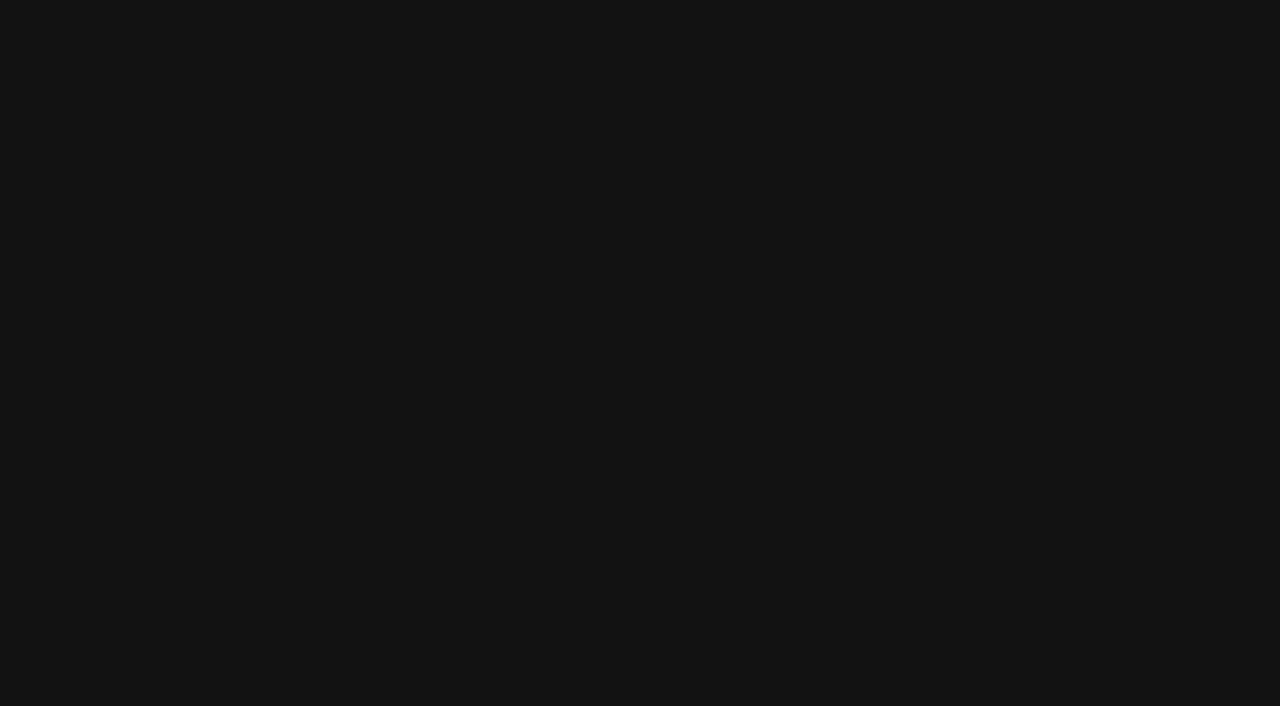
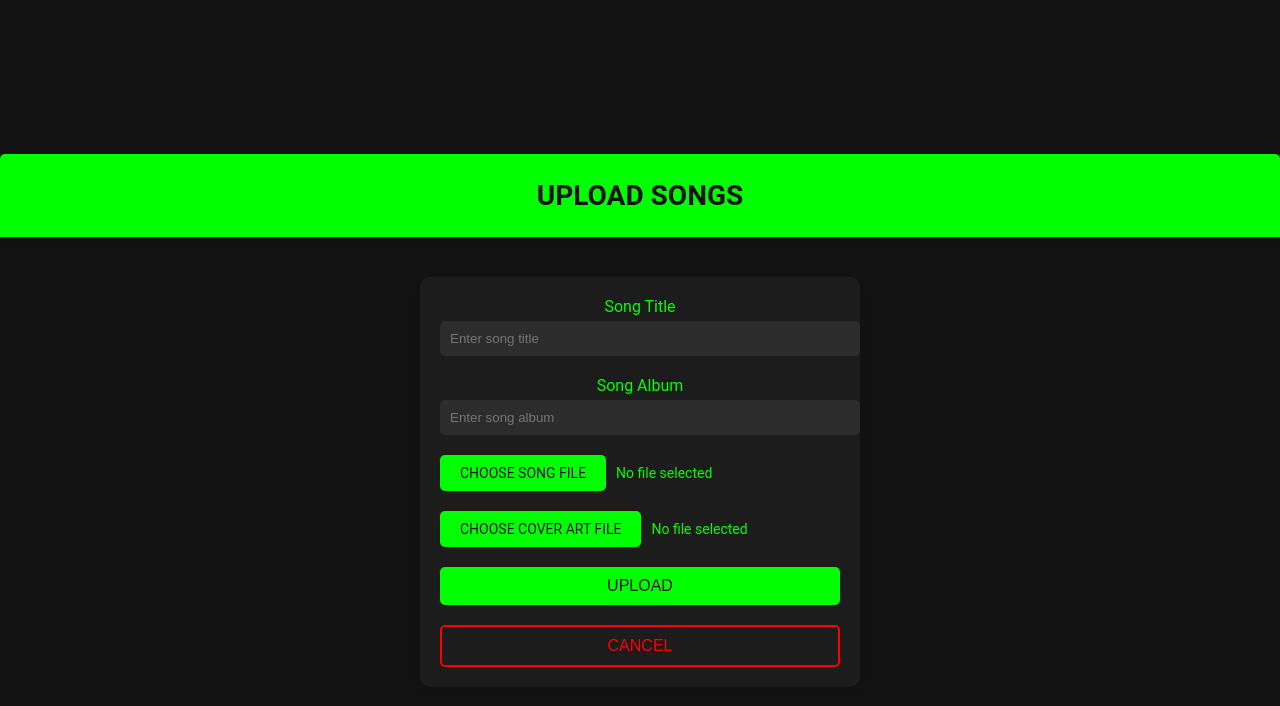
Before and after one commit to SealedXi/GreenBusMusicApp, a React (Create React App) app in the folder green-bus-music-frontend/: page /upload-songs in a window 1280 px wide. Before the commit this address had no page. Shown: the top 706 px of the page. Built offline with nearby package versions, Linux system fonts and the light colour scheme.

Commit message:
Upload Songs Page First Commit

```diff
--- a/green-bus-music-frontend/src/App.js
+++ b/green-bus-music-frontend/src/App.js
@@ -21,6 +21,30 @@
 
 // export default App;
 
+// import React from 'react';
+// import { BrowserRouter as Router, Route, Routes } from 'react-router-dom';
+// import './App.css';
+// import MenuPage from './components/MenuPage';
+// import LoginPage from './components/LoginPage';
+// import RegisterPage from './components/RegisterPage';
+// import UserProfile from './components/UserProfile';
+
+// function App() {
+//   return (
+//     <Router>
+//       <div className="App">
+//         <Routes>
+//           <Route path="/" element={<MenuPage />} />
+//           <Route path="/login" element={<LoginPage />} />
+//           <Route path="/register" element={<RegisterPage />} />
+//           <Route path="/profile" element={<UserProfile />} />
+//         </Routes>
+//       </div>
+//     </Router>
+//   );
+// }
+
+// export default App;
 import React from 'react';
 import { BrowserRouter as Router, Route, Routes } from 'react-router-dom';
 import './App.css';
@@ -28,6 +52,7 @@ import MenuPage from './components/MenuPage';
 import LoginPage from './components/LoginPage';
 import RegisterPage from './components/RegisterPage';
 import UserProfile from './components/UserProfile';
+import UploadSongs from './components/UploadSongs'; // Import the new component
 
 function App() {
   return (
@@ -38,6 +63,7 @@ function App() {
           <Route path="/login" element={<LoginPage />} />
           <Route path="/register" element={<RegisterPage />} />
           <Route path="/profile" element={<UserProfile />} />
+          <Route path="/upload-songs" element={<UploadSongs />} /> {/* Add the new route */}
         </Routes>
       </div>
     </Router>
--- /dev/null
+++ b/green-bus-music-frontend/src/components/UploadSongs.css
@@ -0,0 +1,133 @@
+/* Universal Styles */
+body {
+    font-family: 'Roboto', sans-serif; /* Use a modern font family */
+    margin: 0;
+    padding: 0;
+    background-color: #121212; /* Dark background for a modern look */
+    color: #00ff00; /* Green text color to match the theme */
+  }
+
+  .upload-songs-page {
+    display: flex;
+    flex-direction: column;
+    align-items: center;
+    justify-content: center;
+    min-height: 100vh;
+    padding: 20px;
+    text-align: center;
+  }
+
+  .header-banner {
+    background-color: #00ff00;
+    color: #121212;
+    width: 100%;
+    padding: 15px 20px;
+    text-transform: uppercase;
+    font-size: 18px;
+    box-shadow: 0 4px 6px rgba(0, 0, 0, 0.1);
+    border-radius: 5px 5px 0 0;
+    display: flex;
+    align-items: center;
+    justify-content: center;
+  }
+
+  .logo {
+    width: 50px; /* Adjust size as needed */
+    margin-right: 10px;
+  }
+
+  .upload-form {
+    background-color: #1c1c1c;
+    padding: 20px;
+    border-radius: 10px;
+    width: 100%;
+    max-width: 400px;
+    box-shadow: 0 4px 6px rgba(0, 0, 0, 0.1);
+  }
+
+  .input-group {
+    margin-bottom: 20px;
+  }
+
+  .input-group label {
+    display: block;
+    margin-bottom: 5px;
+    font-size: 16px;
+  }
+
+  .input-group input {
+    width: 100%;
+    padding: 10px;
+    border: none;
+    border-radius: 5px;
+    background-color: #2c2c2c;
+    color: #00ff00;
+  }
+
+  .file-group {
+    display: flex;
+    align-items: center;
+    margin-bottom: 20px;
+  }
+
+  .file-label {
+    background-color: #00ff00;
+    color: #121212;
+    border: none;
+    padding: 10px 20px;
+    font-size: 14px;
+    cursor: pointer;
+    text-transform: uppercase;
+    border-radius: 5px;
+    transition: background-color 0.3s ease;
+  }
+
+  .file-label input {
+    display: none;
+  }
+
+  .file-label:hover {
+    background-color: #00cc00;
+  }
+
+  .file-name {
+    margin-left: 10px;
+    font-size: 14px;
+  }
+
+  .upload-button {
+    background-color: #00ff00;
+    color: #121212;
+    border: none;
+    padding: 10px 20px;
+    font-size: 16px;
+    cursor: pointer;
+    text-transform: uppercase;
+    border-radius: 5px;
+    transition: background-color 0.3s ease;
+    width: 100%;
+    margin-bottom: 10px; /* Add margin to separate from cancel button */
+  }
+
+  .upload-button:hover {
+    background-color: #00cc00;
+  }
+
+  .cancel-button {
+    background-color: transparent;
+    color: #ff0000;
+    border: 2px solid #ff0000;
+    padding: 10px 20px;
+    font-size: 16px;
+    cursor: pointer;
+    text-transform: uppercase;
+    border-radius: 5px;
+    transition: background-color 0.3s ease, color 0.3s ease;
+    width: 100%;
+    margin-top: 10px;
+  }
+
+  .cancel-button:hover {
+    background-color: #ff0000;
+    color: #ffffff;
+  }
--- /dev/null
+++ b/green-bus-music-frontend/src/components/UploadSongs.js
@@ -0,0 +1,63 @@
+import React, { useState } from 'react';
+import { useNavigate } from 'react-router-dom';
+import './UploadSongs.css'; // Import the CSS file
+import logo from '../assets/logo.png';
+
+const UploadSongs = () => {
+  const navigate = useNavigate();
+  const [songFile, setSongFile] = useState(null);
+  const [coverArtFile, setCoverArtFile] = useState(null);
+
+  const handleSongFileChange = (event) => {
+    setSongFile(event.target.files[0]);
+  };
+
+  const handleCoverArtFileChange = (event) => {
+    setCoverArtFile(event.target.files[0]);
+  };
+
+  const handleUpload = () => {
+    // Handle the file upload
+    console.log("Uploading files...");
+  };
+
+  const handleCancel = () => {
+    navigate('/profile');
+  };
+
+  return (
+    <div className="upload-songs-page">
+      <header className="header-banner">
+        <h1>Upload Songs</h1>
+      </header>
+      <div className="upload-form">
+        <div className="input-group">
+          <label htmlFor="songTitle">Song Title</label>
+          <input type="text" id="songTitle" placeholder="Enter song title" />
+        </div>
+        <div className="input-group">
+          <label htmlFor="songAlbum">Song Album</label>
+          <input type="text" id="songAlbum" placeholder="Enter song album" />
+        </div>
+        <div className="file-group">
+          <label className="file-label">
+            <input type="file" onChange={handleSongFileChange} />
+            Choose Song File
+          </label>
+          <span className="file-name">{songFile ? songFile.name : "No file selected"}</span>
+        </div>
+        <div className="file-group">
+          <label className="file-label">
+            <input type="file" onChange={handleCoverArtFileChange} />
+            Choose Cover Art File
+          </label>
+          <span className="file-name">{coverArtFile ? coverArtFile.name : "No file selected"}</span>
+        </div>
+        <button className="upload-button" onClick={handleUpload}>Upload</button>
+        <button className="cancel-button" onClick={handleCancel}>Cancel</button>
+      </div>
+    </div>
+  );
+};
+
+export default UploadSongs;
--- a/green-bus-music-frontend/src/components/UserProfile.js
+++ b/green-bus-music-frontend/src/components/UserProfile.js
@@ -1,3 +1,47 @@
+// import React from 'react';
+// import { useNavigate } from 'react-router-dom';
+// import './UserProfile.css'; // Import the updated CSS file
+// import logo from '../assets/logo.png';
+
+// const UserProfile = () => {
+//   const navigate = useNavigate();
+
+//   const handleLogoutClick = () => {
+//     navigate('/');
+//   };
+
+//   const handleViewSongsClick = () => {
+//     // Navigate to the songs page or perform another action
+//     console.log("Redirecting to songs...");
+//   };
+
+//   const handleUploadSongsClick = () => {
+//     // Navigate to the upload songs page or perform another action
+//     console.log("Redirecting to upload songs...");
+//   };
+
+//   return (
+//     <div className="user-profile-page">
+//       <header className="header-banner">
+//         You have arrived at your destination...
+//       </header>
+//       <img src={logo} alt="Green Bus Records Logo" className="logo" />
+//       <h2>Welcome!</h2>
+//       <div className="profile-section">
+//         <h3>Your profile</h3>
+//         <p>Username: Placeholder</p>
+//         <p>Email: Placeholder</p>
+//       </div>
+//       <div className="buttons-container">
+//         <button className="view-songs-button" onClick={handleViewSongsClick}>VIEW YOUR SONGS</button>
+//         <button className="upload-songs-button" onClick={handleUploadSongsClick}>UPLOAD SONGS</button>
+//       </div>
+//       <button className="logout-button" onClick={handleLogoutClick}>Logout</button>
+//     </div>
+//   );
+// };
+
+// export default UserProfile;
 import React from 'react';
 import { useNavigate } from 'react-router-dom';
 import './UserProfile.css'; // Import the updated CSS file
@@ -11,13 +55,11 @@ const UserProfile = () => {
   };
 
   const handleViewSongsClick = () => {
-    // Navigate to the songs page or perform another action
-    console.log("Redirecting to songs...");
+    navigate('/view-songs');
   };
 
   const handleUploadSongsClick = () => {
-    // Navigate to the upload songs page or perform another action
-    console.log("Redirecting to upload songs...");
+    navigate('/upload-songs');
   };
 
   return (
@@ -26,6 +68,7 @@ const UserProfile = () => {
         You have arrived at your destination...
       </header>
       <img src={logo} alt="Green Bus Records Logo" className="logo" />
+      <h1>GREEN BUS RECORDS™</h1>
       <h2>Welcome!</h2>
       <div className="profile-section">
         <h3>Your profile</h3>
```
